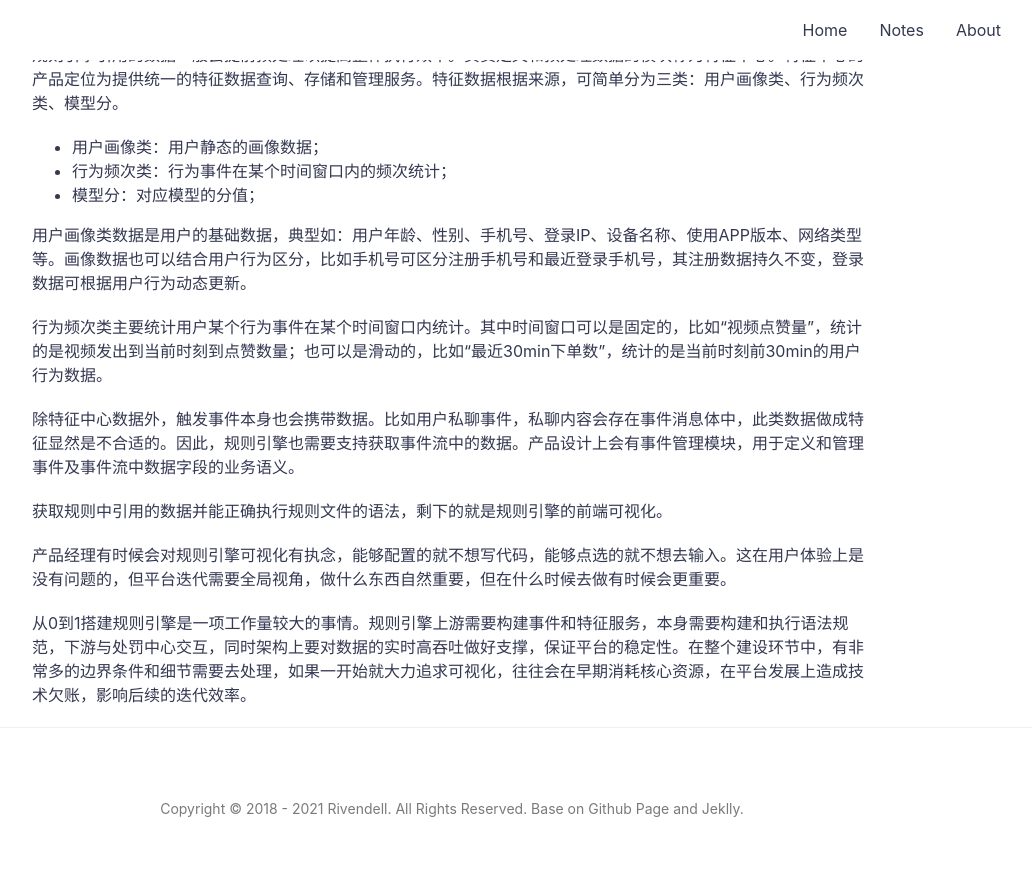
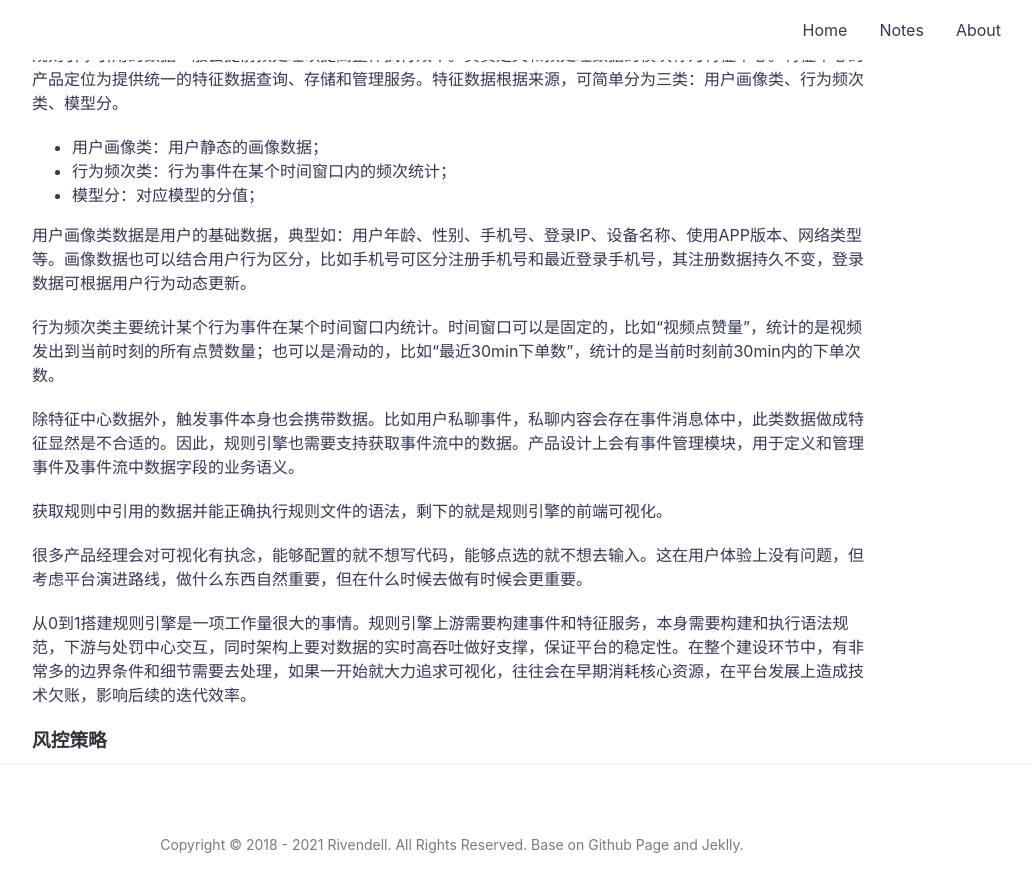
Before and after one commit to icarus507/icarus507.github.io, a Jekyll site: the page built from _posts/2021-05-01-关于风控（上）.md, in a window 1280 px wide and 900 px high, scrolled down 2353 px. Shown: the top 892 px of the window, without its empty margins (188-1220 px from the left). Built offline with Jekyll 4.4.1, drawn with Linux system fonts in a browser that asks for light colours; before the commit the page ends 3217 px from its top, so only the background shows below that; some of the changed text lies outside the part shown.

Commit message:
Update 2021-05-01-关于风控（上）.md

```diff
--- a/_posts/2021-05-01-关于风控（上）.md
+++ b/_posts/2021-05-01-关于风控（上）.md
@@ -74,12 +74,14 @@ featured-img: shane-rounce-205187
 
 用户画像类数据是用户的基础数据，典型如：用户年龄、性别、手机号、登录IP、设备名称、使用APP版本、网络类型等。画像数据也可以结合用户行为区分，比如手机号可区分注册手机号和最近登录手机号，其注册数据持久不变，登录数据可根据用户行为动态更新。
 
-行为频次类主要统计用户某个行为事件在某个时间窗口内统计。其中时间窗口可以是固定的，比如“视频点赞量”，统计的是视频发出到当前时刻到点赞数量；也可以是滑动的，比如“最近30min下单数”，统计的是当前时刻前30min的用户行为数据。
+行为频次类主要统计某个行为事件在某个时间窗口内统计。时间窗口可以是固定的，比如“视频点赞量”，统计的是视频发出到当前时刻的所有点赞数量；也可以是滑动的，比如“最近30min下单数”，统计的是当前时刻前30min内的下单次数。
 
 除特征中心数据外，触发事件本身也会携带数据。比如用户私聊事件，私聊内容会存在事件消息体中，此类数据做成特征显然是不合适的。因此，规则引擎也需要支持获取事件流中的数据。产品设计上会有事件管理模块，用于定义和管理事件及事件流中数据字段的业务语义。
 
 获取规则中引用的数据并能正确执行规则文件的语法，剩下的就是规则引擎的前端可视化。
 
-产品经理有时候会对规则引擎可视化有执念，能够配置的就不想写代码，能够点选的就不想去输入。这在用户体验上是没有问题的，但平台迭代需要全局视角，做什么东西自然重要，但在什么时候去做有时候会更重要。
+很多产品经理会对可视化有执念，能够配置的就不想写代码，能够点选的就不想去输入。这在用户体验上没有问题，但考虑平台演进路线，做什么东西自然重要，但在什么时候去做有时候会更重要。
 
-从0到1搭建规则引擎是一项工作量较大的事情。规则引擎上游需要构建事件和特征服务，本身需要构建和执行语法规范，下游与处罚中心交互，同时架构上要对数据的实时高吞吐做好支撑，保证平台的稳定性。在整个建设环节中，有非常多的边界条件和细节需要去处理，如果一开始就大力追求可视化，往往会在早期消耗核心资源，在平台发展上造成技术欠账，影响后续的迭代效率。
+从0到1搭建规则引擎是一项工作量很大的事情。规则引擎上游需要构建事件和特征服务，本身需要构建和执行语法规范，下游与处罚中心交互，同时架构上要对数据的实时高吞吐做好支撑，保证平台的稳定性。在整个建设环节中，有非常多的边界条件和细节需要去处理，如果一开始就大力追求可视化，往往会在早期消耗核心资源，在平台发展上造成技术欠账，影响后续的迭代效率。
+
+### 风控策略
```
Also changed, not shown: other parts of _posts/2021-05-01-关于风控（上）.md (+2 -2 lines).
